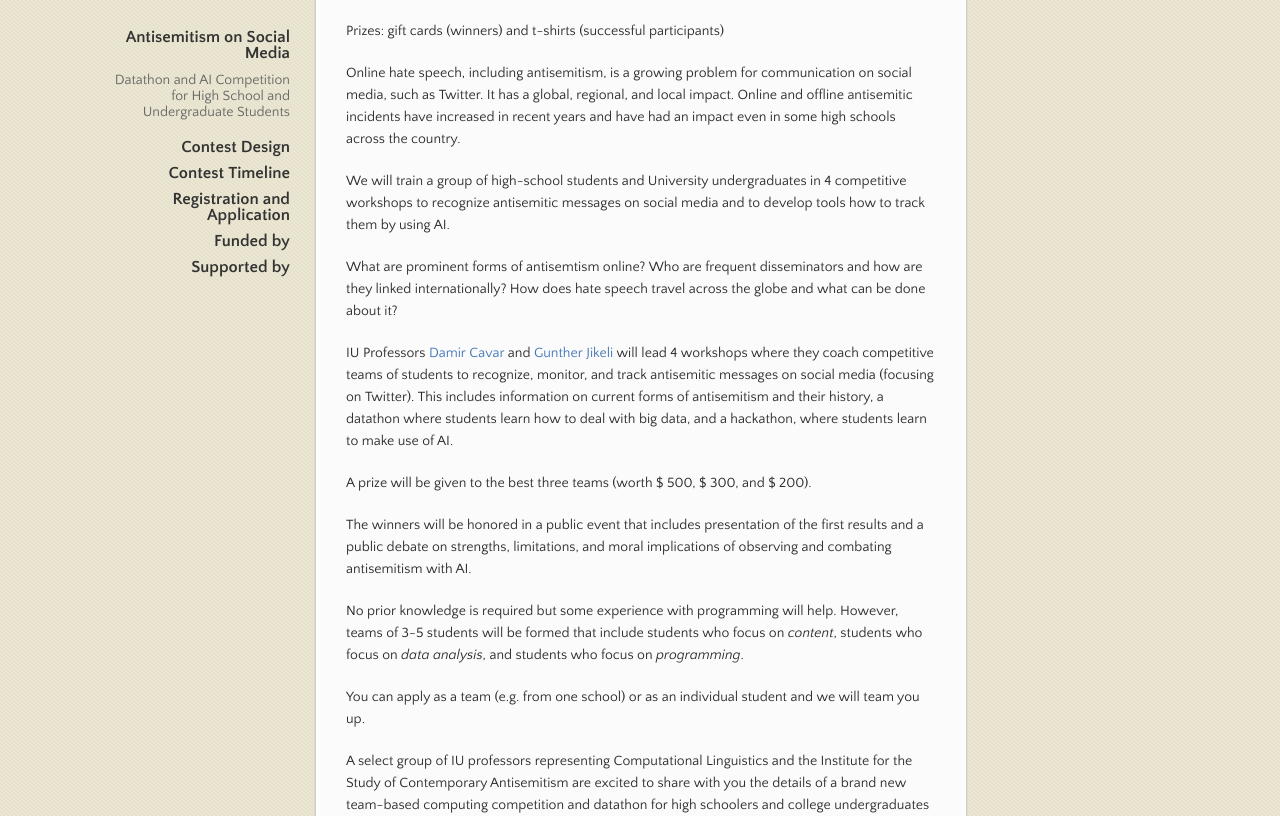
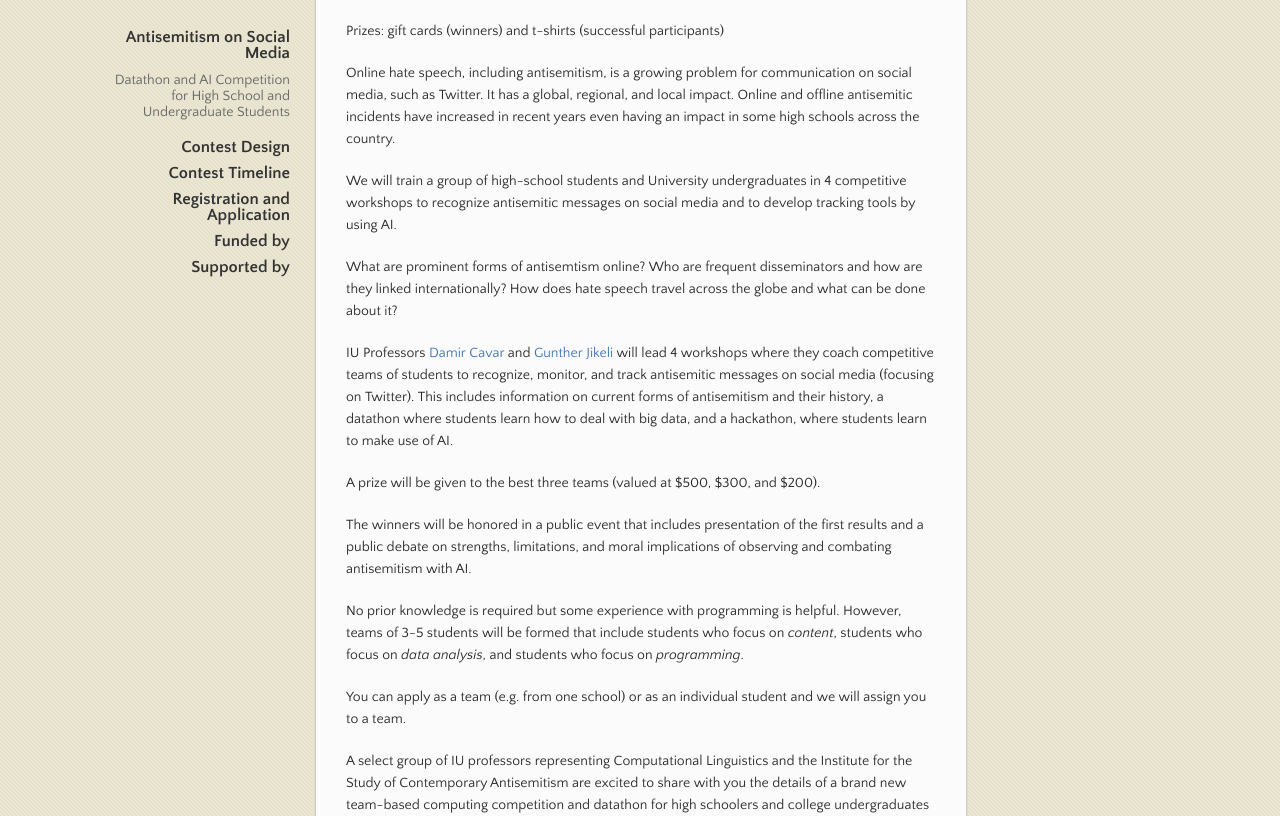
Before and after one commit to dcavar/sociallenseonline.github.io, a Jekyll site: the page built from docs/index.md, in a window 1280 px wide and 1400 px high, scrolled down 428 px. Shown: the part 195-1011 px from the top of the window. Built offline with Jekyll 4.4.1, drawn with Linux system fonts in a browser that asks for light colours; some of the changed text lies outside the part shown.

Commit message:
Update index.md
Made some minor edits.

```diff
--- a/docs/index.md
+++ b/docs/index.md
@@ -26,23 +26,23 @@ Learn more, read the competition guidelines, and complete a team or individual a
 
 Prizes: gift cards (winners) and t-shirts (successful participants)
 
-Online hate speech, including antisemitism, is a growing problem for communication on social media, such as Twitter. It has a global, regional, and local impact. Online and offline antisemitic incidents have increased in recent years and have had an impact even in some high schools across the country.
+Online hate speech, including antisemitism, is a growing problem for communication on social media, such as Twitter. It has a global, regional, and local impact. Online and offline antisemitic incidents have increased in recent years even having an impact in some high schools across the country.
 
-We will train a group of high-school students and University undergraduates in 4 competitive workshops to recognize antisemitic messages on social media and to develop tools how to track them by using AI.
+We will train a group of high-school students and University undergraduates in 4 competitive workshops to recognize antisemitic messages on social media and to develop tracking tools by using AI.
 
 What are prominent forms of antisemtism online?  Who are frequent disseminators and how are they linked internationally?  How does hate speech travel across the globe and what can be done about it?
 
 IU Professors [Damir Cavar](http://damir.cavar.me/) and [Gunther Jikeli](https://isca.indiana.edu/about/faculty/jikeli-gunther.html) will lead 4 workshops where they coach competitive teams of students to recognize, monitor, and track antisemitic messages on social media (focusing on Twitter). This includes information on current forms of antisemitism and their history, a datathon where students learn how to deal with big data, and a hackathon, where students learn to make use of AI.
 
-A prize will be given to the best three teams (worth $ 500, $ 300, and $ 200).
+A prize will be given to the best three teams (valued at $500, $300, and $200).
 
 The winners will be honored in a public event that includes presentation of the first results and a public debate on strengths, limitations, and moral implications of observing and combating antisemitism with AI.
 
 
 
-No prior knowledge is required but some experience with programming will help. However, teams of 3-5 students will be formed that include students who focus on *content*, students who focus on *data analysis*, and students who focus on *programming*.
+No prior knowledge is required but some experience with programming is helpful. However, teams of 3-5 students will be formed that include students who focus on *content*, students who focus on *data analysis*, and students who focus on *programming*.
 
-You can apply as a team (e.g. from one school) or as an individual student and we will team you up.
+You can apply as a team (e.g. from one school) or as an individual student and we will assign you to a team.
 
 
 A select group of IU professors representing Computational Linguistics and the Institute for the Study of Contemporary Antisemitism are excited to share with you the details of a brand new team-based computing competition and datathon for high schoolers and college undergraduates which will take place during the Fall 2019 semester on the beautiful [Indiana University Bloomington](https://www.indiana.edu/) campus.
```
Also changed, not shown: other parts of docs/index.md (+1 -1 lines).
